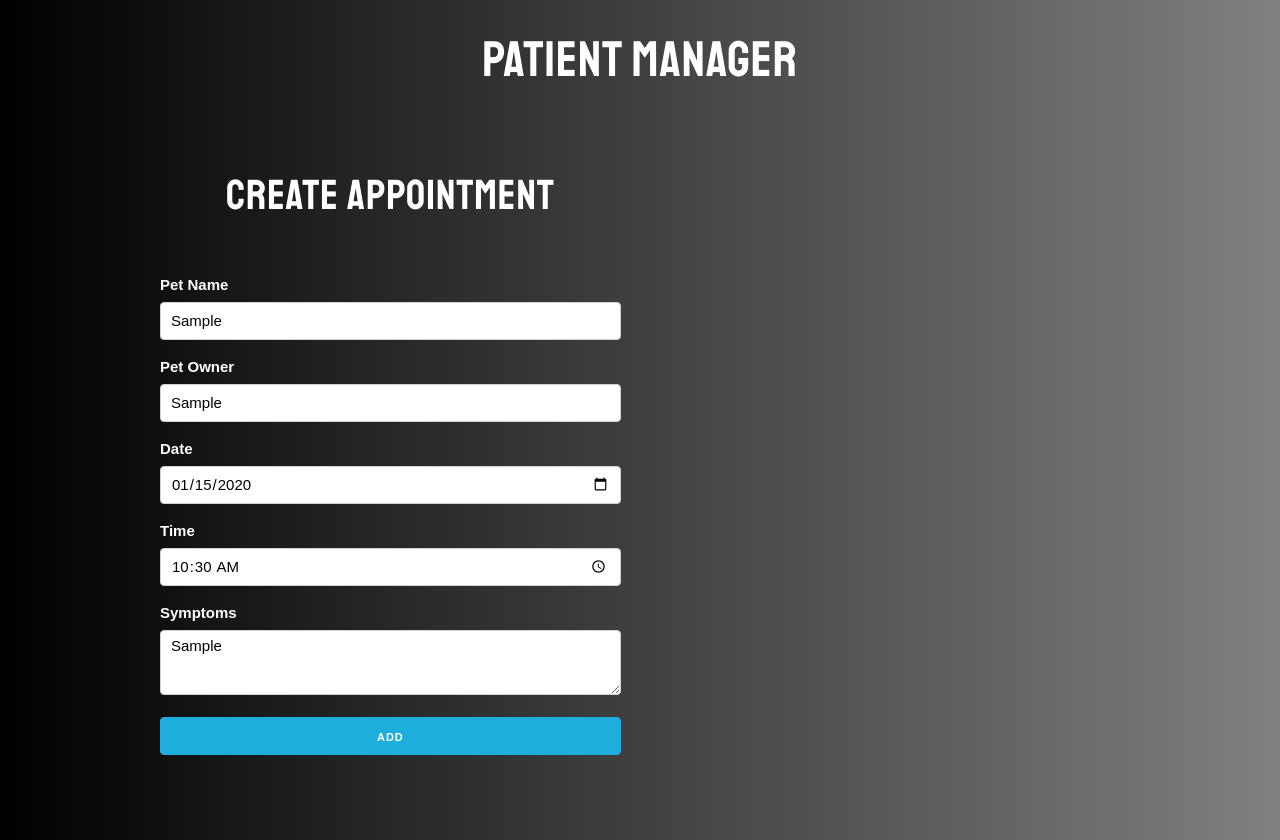
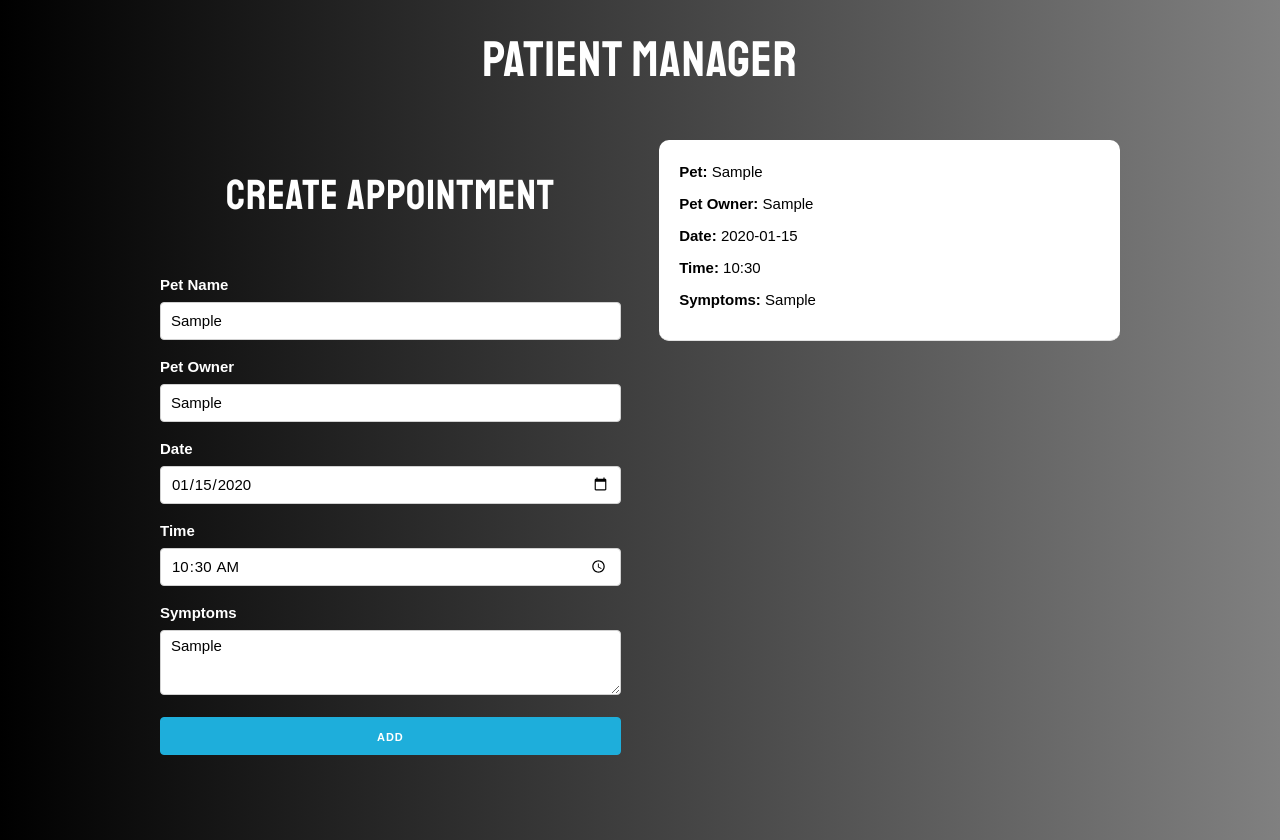
Before and after one commit to Llerena97/react-appointments, a React (Create React App) app: page / in a window 1280 px wide. Both pictures are taken after typing "Sample", "Sample", "2020-01-15", "10:30", "Sample" into the empty fields and a click on the button "ADD". Built offline with nearby package versions, Linux system fonts and the light colour scheme.

Commit message:
Show Appointments

```diff
--- a/src/App.js
+++ b/src/App.js
@@ -1,5 +1,6 @@
 import React, { useState, Fragment} from 'react';
 import Form from './components/Form';
+import Appointment from './components/Appointment';
 
 function App() {
   const [appointments, setAppointments] = useState([])
@@ -20,7 +21,13 @@
               />
           </div>
           <div className="one-half column">
-
+            {appointments.map( (appointment, index) => (
+              <Appointment
+                  key={index}
+                  index={index}
+                  appointment={appointment}
+                />
+            ))}
           </div>
         </div>
       </div>
--- /dev/null
+++ b/src/components/Appointment.js
@@ -0,0 +1,15 @@
+import React from 'react';
+
+const Appointment = ({appointment}) => {
+  return (
+    <div className="appointment">
+      <p>Pet: <span>{appointment.pet}</span></p>
+      <p>Pet Owner: <span>{appointment.owner}</span></p>
+      <p>Date: <span>{appointment.date}</span></p>
+      <p>Time: <span>{appointment.time}</span></p>
+      <p>Symptoms: <span>{appointment.symptoms}</span></p>
+    </div>
+  )
+}
+
+export default Appointment;
```
